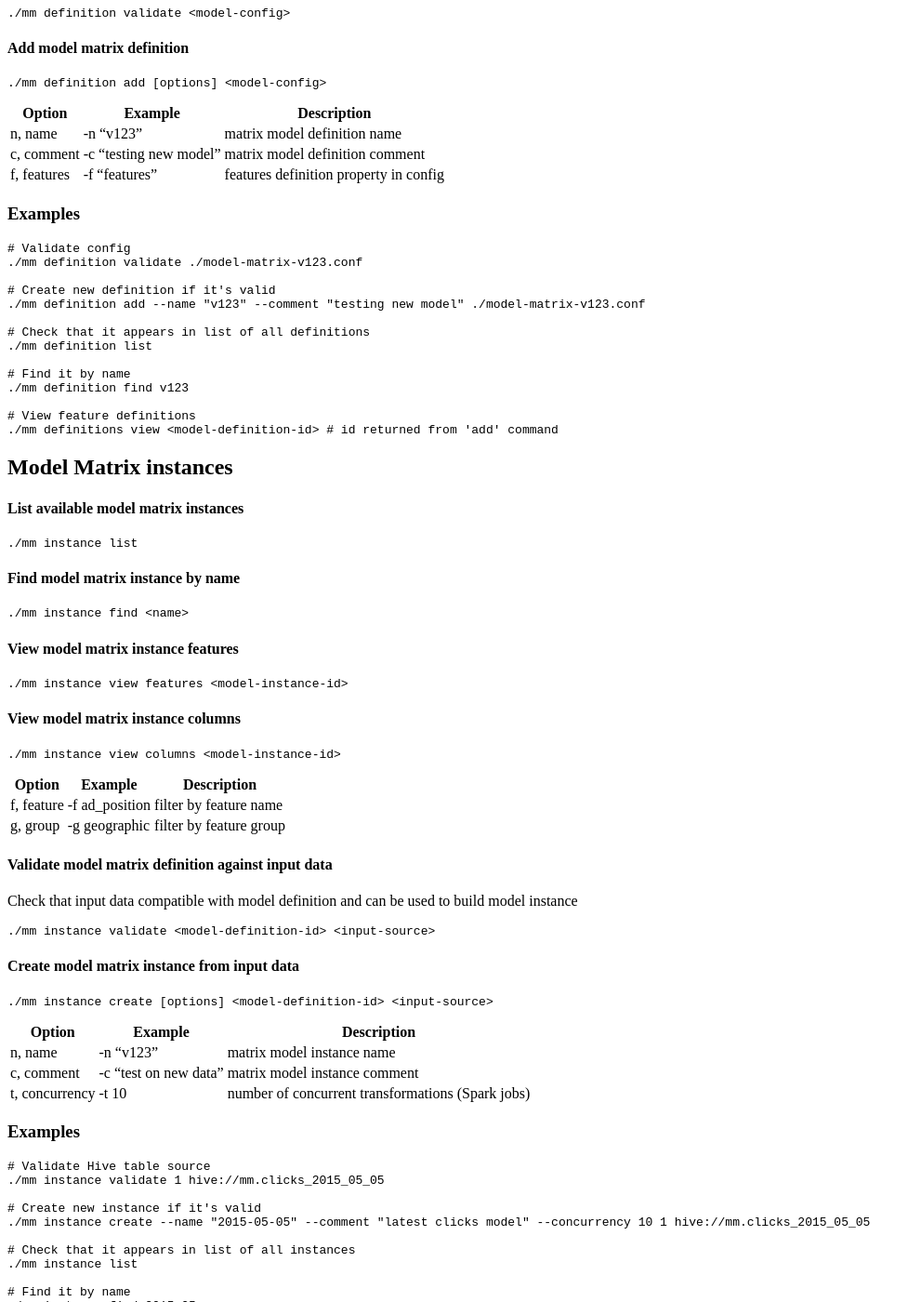
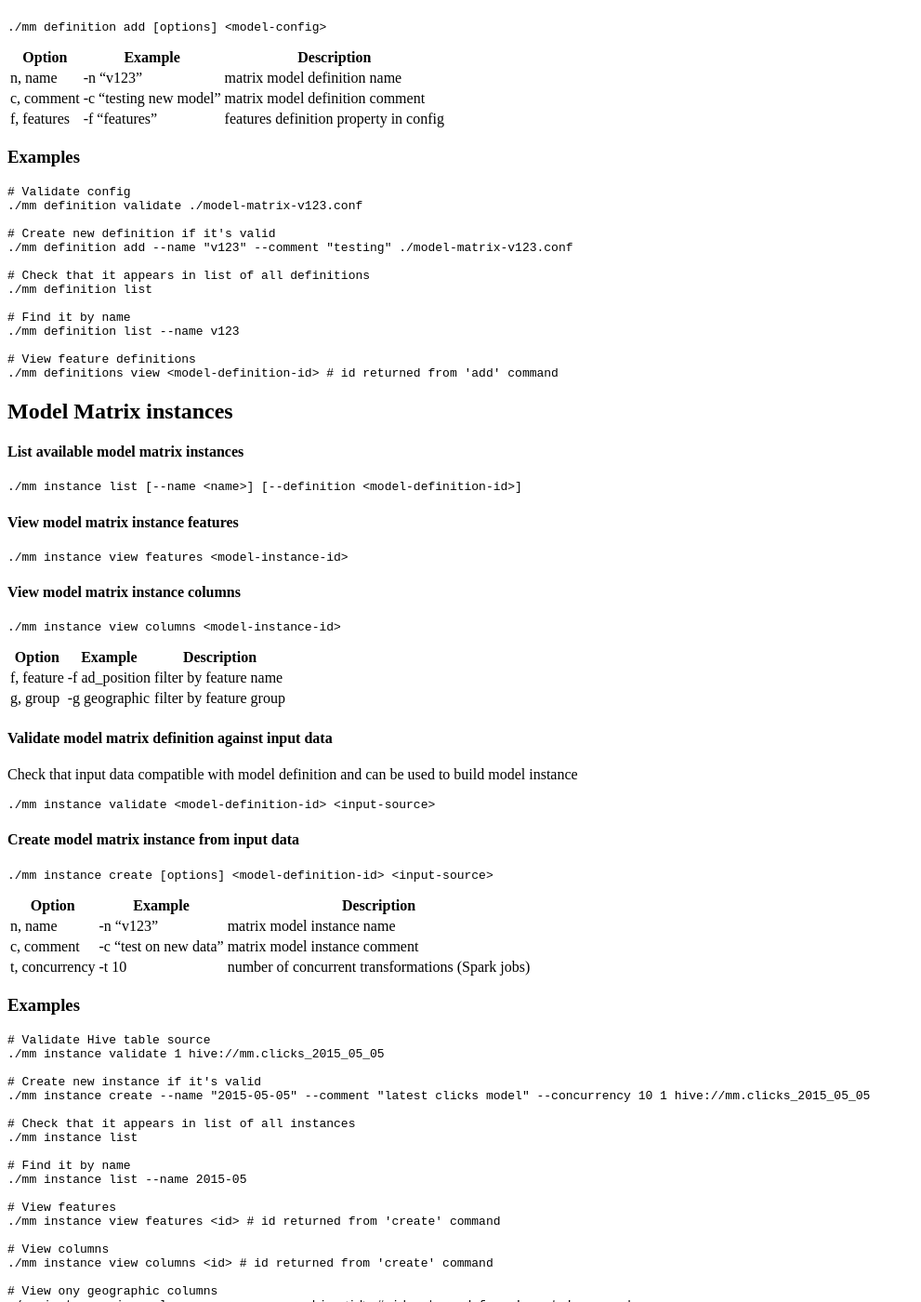
Before and after one commit to collectivemedia/modelmatrix, a Jekyll site: the page built from doc/cli.md, in a window 1280 px wide and 1400 px high, scrolled down 1298 px. Shown: the whole window at 93% size, without its empty margins (0-991 px from the left). Built offline with Jekyll 4.4.1, drawn with Linux system fonts in a browser that asks for light colours; nearby versions of some CDN libraries; a style sheet for code colours, icons or effects is not loaded; some of the changed text lies outside the part shown.

Commit message:
update cli commands

```diff
--- a/doc/cli.md
+++ b/doc/cli.md
@@ -29,15 +29,12 @@
 
 #### List available model matrix definitions
 
-    ./mm definition list
-
-#### Find model matrix definition by name
-
-    ./mm definition find <name>
+    ./mm definition list [--name <name>]
 
 #### View model matrix definition
 
-    ./mm definition view <model-definition-id>
+    ./mm definition view features <model-definition-id>
+    ./mm definition view source <model-definition-id>
 
 #### Validate model matrix definition config
 
@@ -59,13 +56,13 @@
     ./mm definition validate ./model-matrix-v123.conf
 
     # Create new definition if it's valid
-    ./mm definition add --name "v123" --comment "testing new model" ./model-matrix-v123.conf
+    ./mm definition add --name "v123" --comment "testing" ./model-matrix-v123.conf
 
     # Check that it appears in list of all definitions
     ./mm definition list
 
     # Find it by name
-    ./mm definition find v123
+    ./mm definition list --name v123
 
     # View feature definitions
     ./mm definitions view <model-definition-id> # id returned from 'add' command
@@ -74,11 +71,7 @@
 
 #### List available model matrix instances
 
-    ./mm instance list
-
-#### Find model matrix instance by name
-
-    ./mm instance find <name>
+    ./mm instance list [--name <name>] [--definition <model-definition-id>]
 
 #### View model matrix instance features
 
@@ -122,7 +115,7 @@
     ./mm instance list
 
     # Find it by name
-    ./mm instance find 2015-05
+    ./mm instance list --name 2015-05
 
     # View features
     ./mm instance view features <id> # id returned from 'create' command
```
